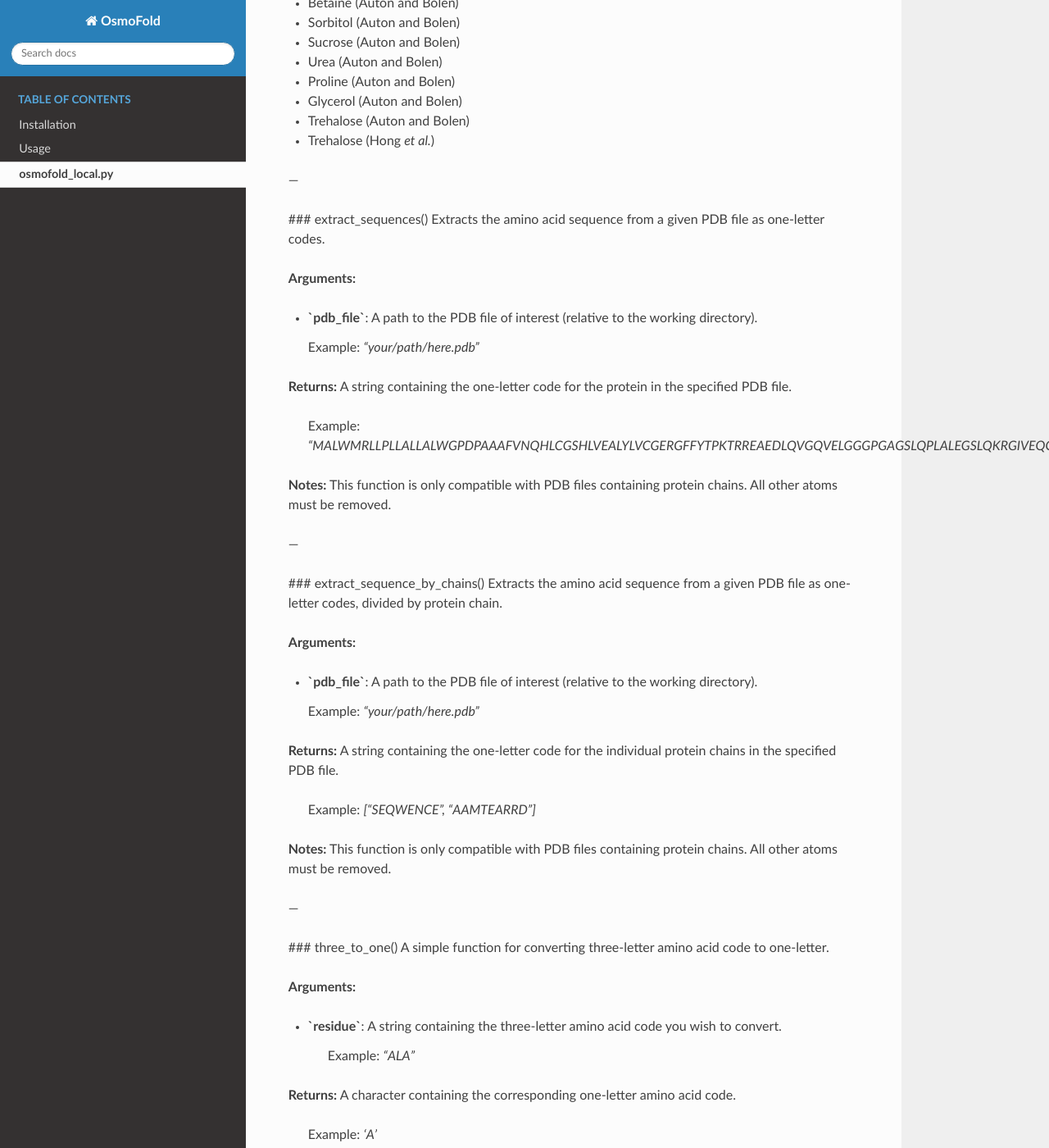
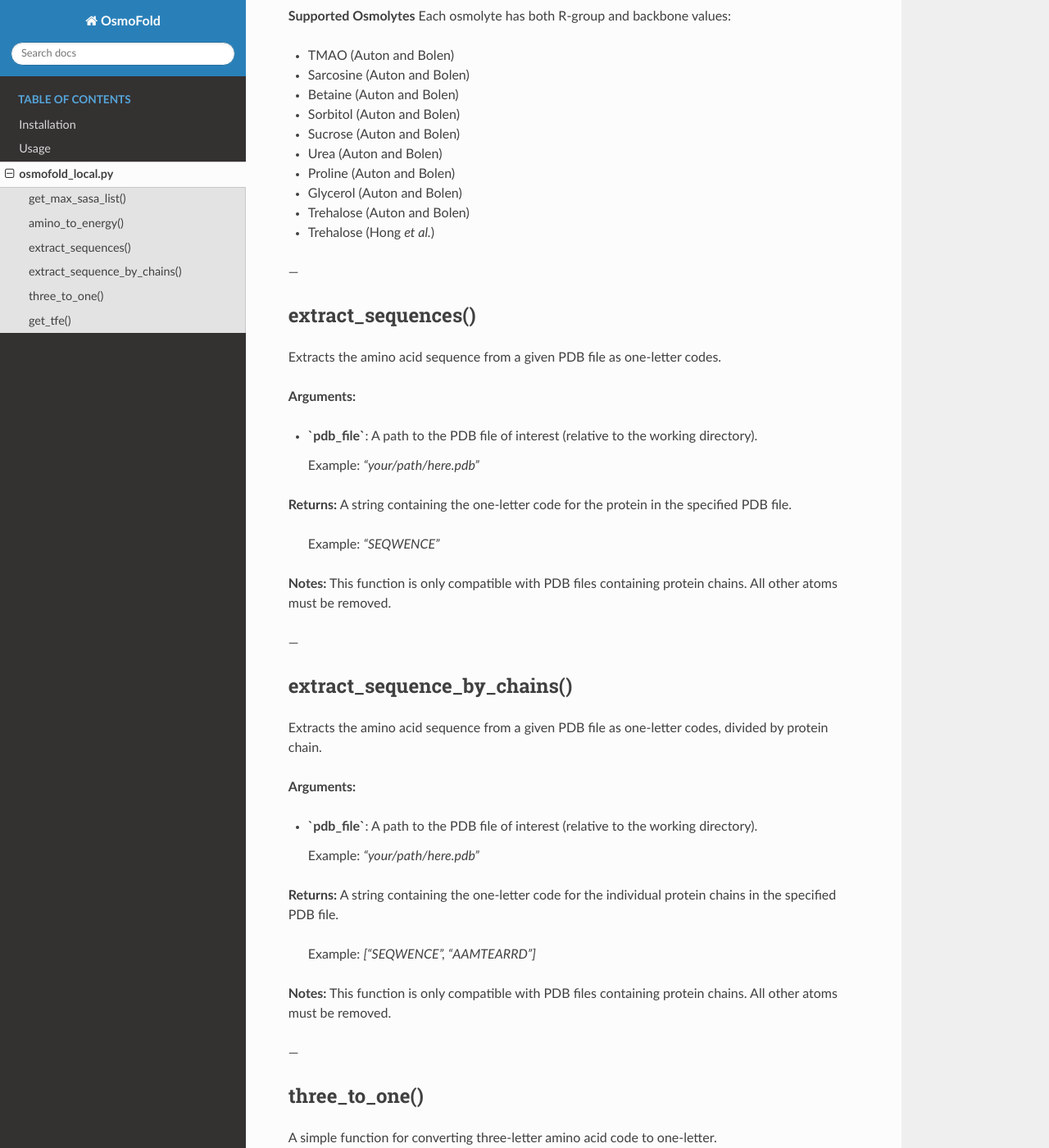
Before and after one commit to vnchlsn/OsmoFold, a Sphinx documentation site: the page built from docs/osmofold_local.rst, in a window 1280 px wide and 1400 px high, scrolled down 996 px. Shown: the whole window at 82% size. Built offline with Sphinx 7.4.7 and the Read the Docs theme 3.1.0, drawn with Linux system fonts in a browser that asks for light colours; some of the changed text lies outside the part shown.

Commit message:
Minor update to documentation

```diff
--- a/docs/osmofold_local.rst
+++ b/docs/osmofold_local.rst
@@ -5,7 +5,9 @@
 
 A summary of the functions in `osmofold_local.py` (the core script of OsmoFold) and how they work.
 
-### get_max_sasa_list()
+get_max_sasa_list()
+------------------
+
 A function that returns a list of maximum SASA (Solvent Accessible Surface Area) values for each amino acid.
 
 **Arguments:**
@@ -16,7 +18,9 @@ A list of maximum SASA values for each amino acid in the following order: `AFLIV
 
 ---
 
-### amino_to_energy()
+amino_to_energy()
+--------------------
+
 For a given osmolyte and a given amino acid, this function returns the experimentally derived gTFEs (Gibbs Transfer Free Energies) determined by Auton and Bolen.
 
 **Arguments:**
@@ -53,7 +57,9 @@ Each osmolyte has both R-group and backbone values:
 
 ---
 
-### extract_sequences()
+extract_sequences()
+------------------
+
 Extracts the amino acid sequence from a given PDB file as one-letter codes.
 
 **Arguments:**
@@ -65,14 +71,16 @@ Extracts the amino acid sequence from a given PDB file as one-letter codes.
 **Returns:**
 A string containing the one-letter code for the protein in the specified PDB file.
 
-   Example:  `"MALWMRLLPLLALLALWGPDPAAAFVNQHLCGSHLVEALYLVCGERGFFYTPKTRREAEDLQVGQVELGGGPGAGSLQPLALEGSLQKRGIVEQCCTSICSLYQLENYCN"`
+   Example:  `"SEQWENCE"`
 
 **Notes:**
 This function is only compatible with PDB files containing protein chains. All other atoms must be removed.
 
 ---
 
-### extract_sequence_by_chains()
+extract_sequence_by_chains()
+---------------------------
+
 Extracts the amino acid sequence from a given PDB file as one-letter codes, divided by protein chain.
 
 **Arguments:**
@@ -91,7 +99,9 @@ This function is only compatible with PDB files containing protein chains. All o
 
 ---
 
-### three_to_one()
+three_to_one()
+-------------
+
 A simple function for converting three-letter amino acid code to one-letter.
 
 **Arguments:**
@@ -107,7 +117,9 @@ A character containing the corresponding one-letter amino acid code.
 
 ---
 
-### get_tfe()
+get_tfe()
+--------
+
 Returns gTFEs for an entire protein sequence and a given osmolyte.
 
 **Arguments:**
```
